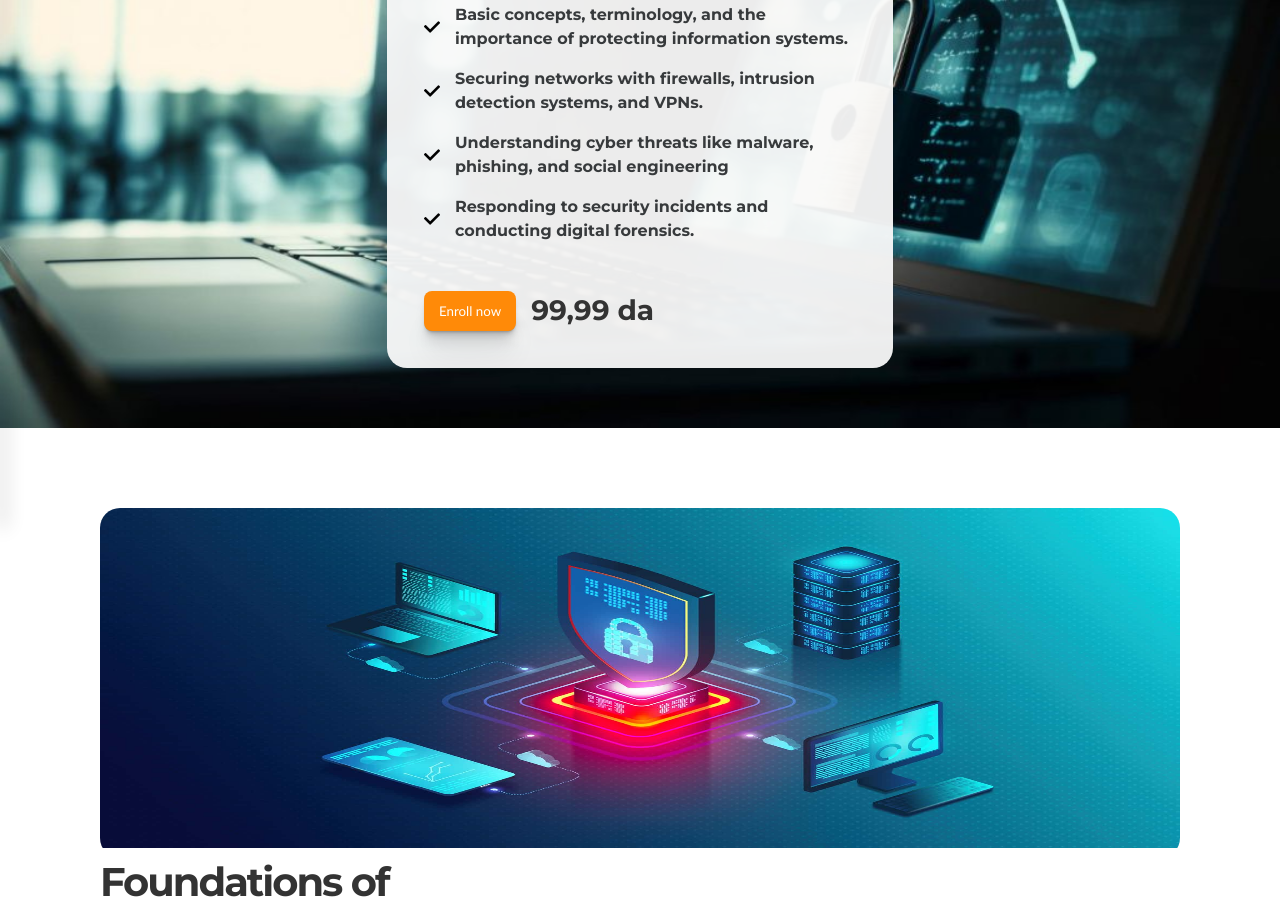
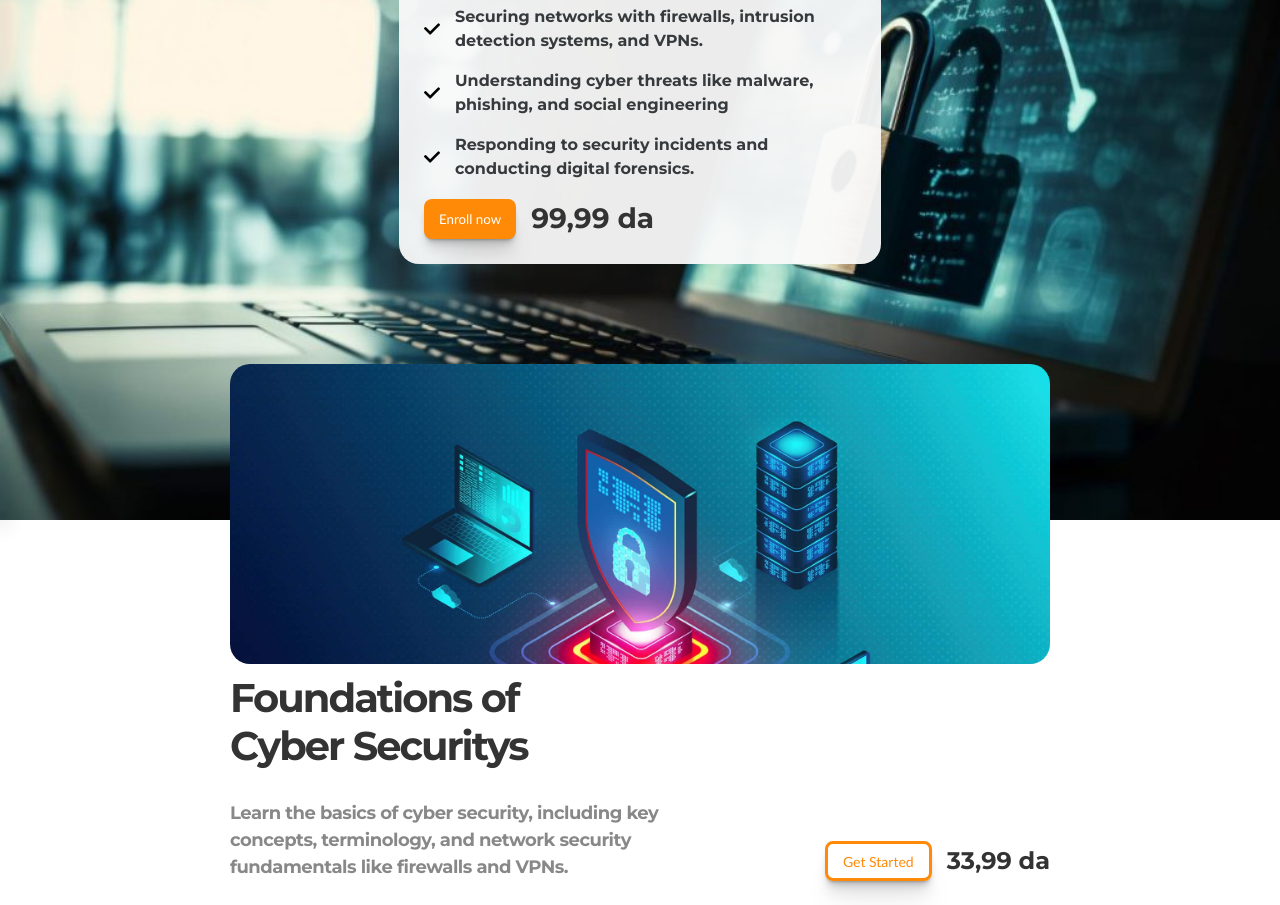
Before and after one commit to Ayoub-sadaoui/school-formation-v2, a plain HTML site: page cyber.html in a window 1280 px wide. Shown: the part 280-1185 px from the top of the page. Drawn offline with Linux system fonts and the light colour scheme; files whose address does not match are found by name.

Commit message:
add:the ui course img

```diff
--- a/css/courses.css
+++ b/css/courses.css
@@ -12,7 +12,7 @@
 /* ========-global-========== */
 /* ========================== */
 .section-container {
-  padding: 0px 100px;
+  padding: 0px 230px;
 }
 .btn {
   box-sizing: border-box;
@@ -62,11 +62,18 @@
 .course {
   position: relative;
 }
-
+.course .img-background {
+  height: calc(100vh - 70px);
+  width: 100%;
+  overflow: hidden;
+  position: absolute;
+  top: 0;
+  left: 0;
+}
 .course .img-background img {
   width: 100%;
   position: absolute;
-  height: 100%;
+
   top: 0;
   left: 0;
   z-index: -1;
@@ -74,7 +81,7 @@
 .course .course-container {
   display: grid;
   position: relative;
-  padding: 60px 0px;
+  padding: 20px 0px;
   place-items: center;
 }
 .course .content {
@@ -85,11 +92,11 @@
   flex-direction: column;
   justify-content: center;
   align-items: flex-start;
-  padding: 37px;
+  padding: 25px;
   background-color: rgba(250, 250, 250, 0.94);
   align-content: flex-start;
   flex-wrap: nowrap;
-  gap: 20px;
+  gap: 10px;
   border-radius: 20px;
 }
 
@@ -133,7 +140,7 @@
 .course .btn-container {
   display: flex;
   align-items: center;
-  margin-top: 20px;
+  /* margin-top: 10px; */
   gap: 15px;
   align-content: center;
 }
@@ -163,15 +170,15 @@
 }
 
 .offer-container .img-container {
-  height: 340px;
+  height: 300px;
   width: 100%;
   border-radius: 20px;
   overflow: hidden;
-  padding-bottom: 10px;
+  margin-bottom: 10px;
 }
 .offer-container .img-container img {
   background-size: contain;
-  height: 340px;
+  height: fit-content;
   width: 100%;
 }
 
```
Also changed, not shown: index.html (+2 -18 lines), assets/couses/ui-ux/ui-hero.png (added), assets/couses/ui-ux/ui-off-to2.png (added).
